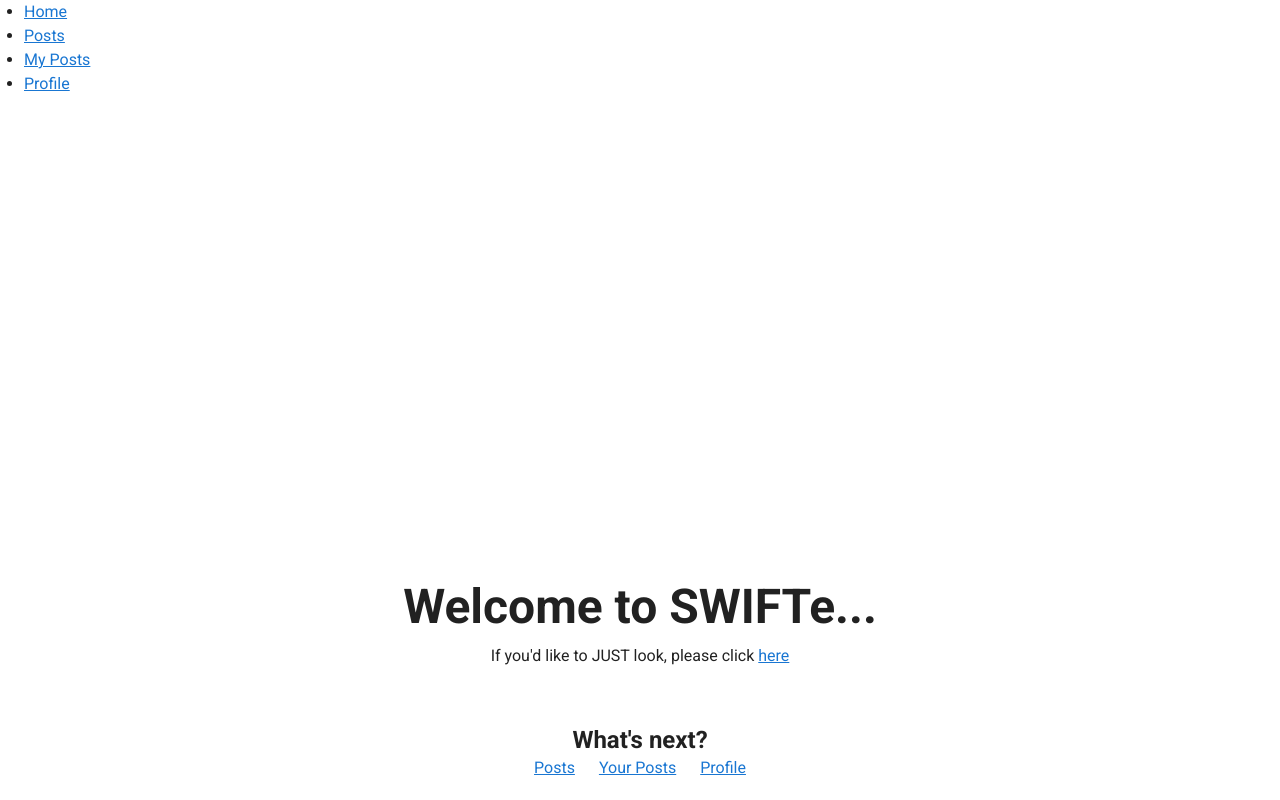
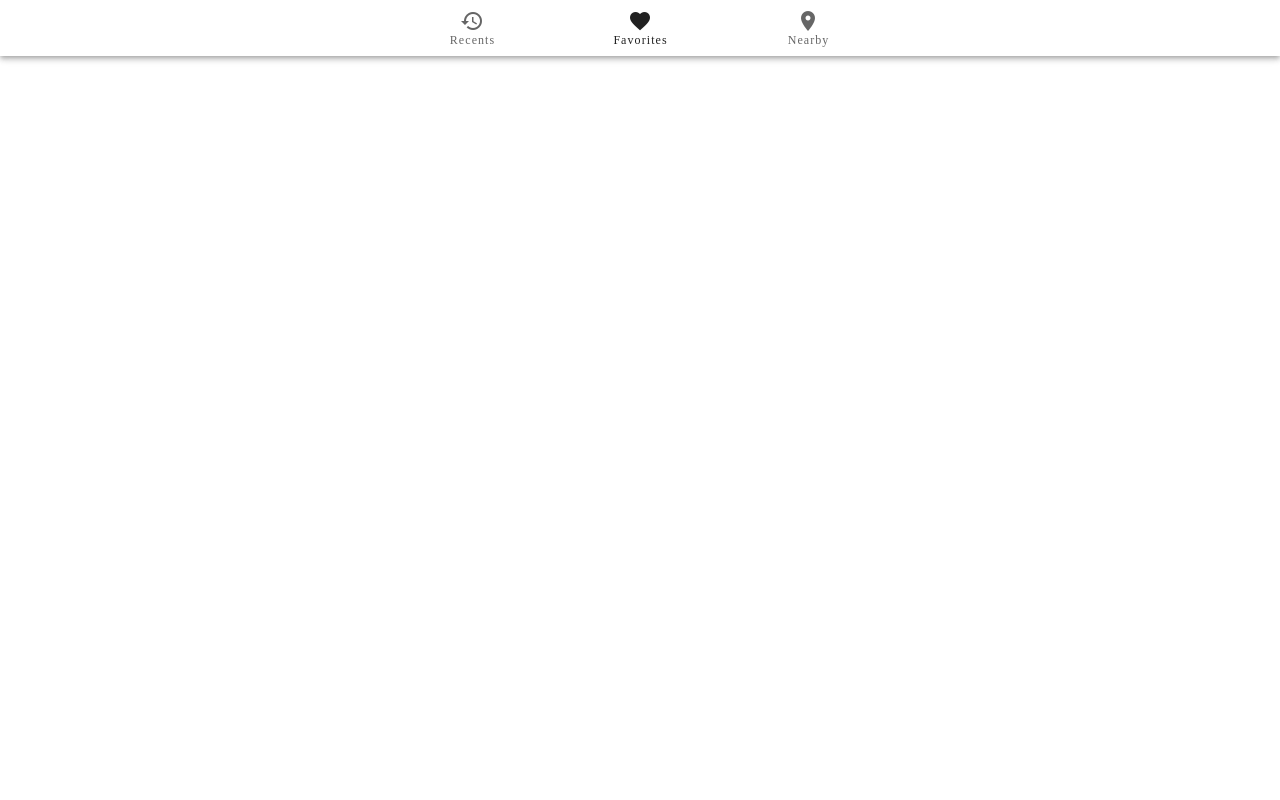
Before and after one commit to aitheocon/social-app, a Vue app: page / in a window 1280 px wide. Built offline with nearby package versions, Linux system fonts and the light colour scheme.

Commit message:
Navbar and Posts pages

```diff
--- a/src/App.vue
+++ b/src/App.vue
@@ -1,34 +1,42 @@
 <template>
-  <v-app>
-    <v-main>
-      <ul class="navbar-nav">
-        <li class="nav-item">
-          <router-link to="/" class="nav-link">Home</router-link>
-        </li>
-        <li class="nav-item">
-          <router-link to="/posts" class="nav-link">Posts</router-link>
-        </li>
-        <li class="nav-item">
-          <router-link to="/myposts" class="nav-link">My Posts</router-link>
-        </li>
-        <li class="nav-item">
-          <router-link to="/profile" class="nav-link">Profile</router-link>
-        </li>
-      </ul>
-    </v-main>
+<v-container>
     <router-view/>
-  </v-app>
+  </v-container>
 </template>
+
+<template>
+  <v-bottom-navigation
+    :value="value"
+    color="teal"
+    grow
+  >
+    <v-btn>
+      <span>Recents</span>
+
+      <v-icon>mdi-history</v-icon>
+    </v-btn>
+
+    <v-btn>
+      <span>Favorites</span>
+
+      <v-icon>mdi-heart</v-icon>
+    </v-btn>
+
+    <v-btn>
+      <span>Nearby</span>
+
+      <v-icon>mdi-map-marker</v-icon>
+    </v-btn>
+  </v-bottom-navigation>
+</template>
+
 
 <script>
 
 export default {
   name: 'App',
 
+    data: () => ({ value: 1 }),
 
-
-  data: () => ({
-    //
-  }),
 };
 </script>
--- /dev/null
+++ b/src/components/PostTable.vue
@@ -0,0 +1,29 @@
+<template>
+  <div>
+    <v-text-field
+      label="Main input"
+      :rules="rules"
+      hide-details="auto"
+    ></v-text-field>
+    <v-text-field label="Another input"></v-text-field>
+    <v-btn
+    elevation="2"
+    fab
+    >
+    <v-icon>mdi-plus</v-icon>
+    </v-btn>
+  </div>
+</template>
+
+<script>
+  export default {
+      name: 'PostTable',
+
+    data: () => ({
+      rules: [
+        value => !!value || 'Required.',
+        value => (value && value.length >= 3) || 'Max 500 characters',
+      ],
+    }),
+  }
+</script>
--- a/src/views/MyPosts.vue
+++ b/src/views/MyPosts.vue
@@ -1,5 +1,17 @@
 <template>
   <div class="posts">
-    <h1>This is the posts page</h1>
+    <PostTable msg="Welcome to the My Posts page"/>
   </div>
 </template>
+
+<script>
+
+import PostTable from '@/components/PostTable.vue'
+
+export default {
+  name: 'MyPosts',
+  components: {
+    PostTable
+  }
+}
+</script>
--- a/src/views/Posts.vue
+++ b/src/views/Posts.vue
@@ -1,5 +1,17 @@
 <template>
   <div class="posts">
-    <h1>This is the posts page</h1>
+    <PostTable msg="Welcome to the Post page"/>
   </div>
 </template>
+
+<script>
+
+import PostTable from '@/components/PostTable.vue'
+
+export default {
+  name: 'Posts',
+  components: {
+    PostTable
+  }
+}
+</script>
```
